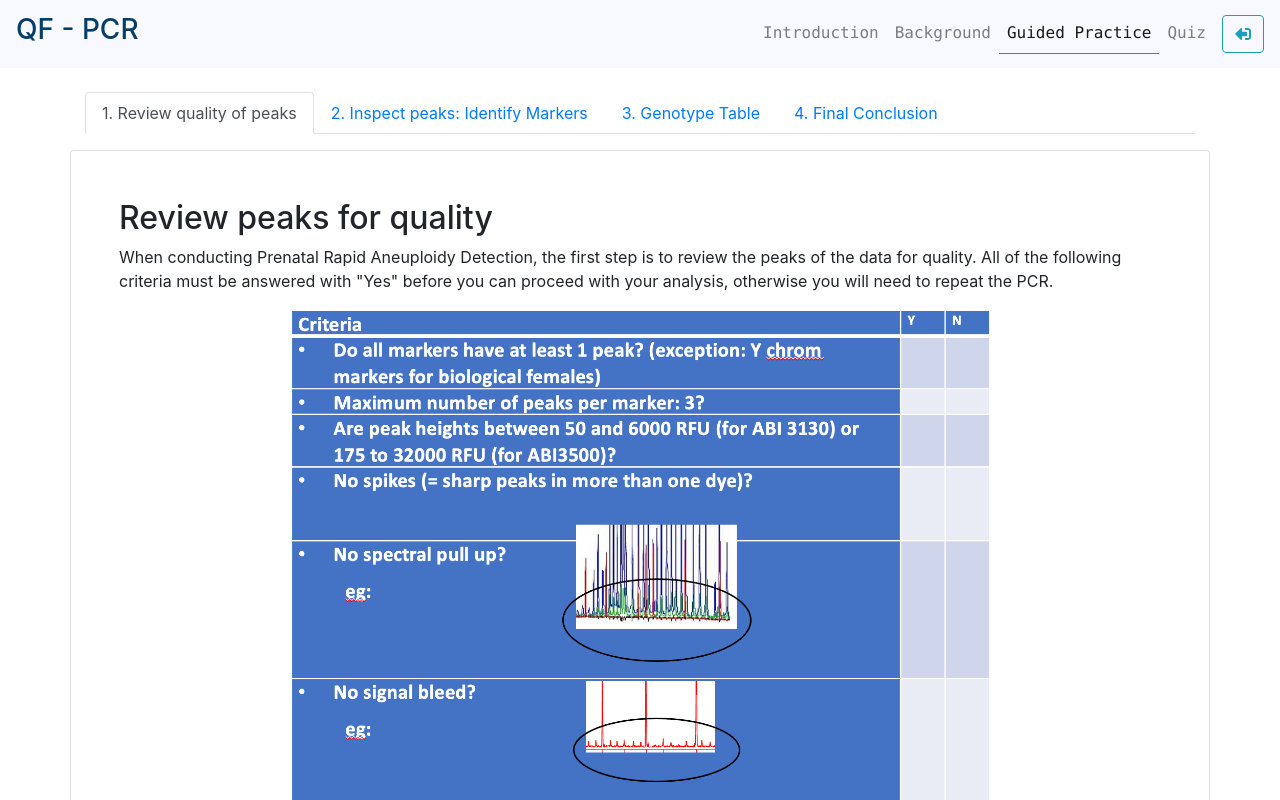
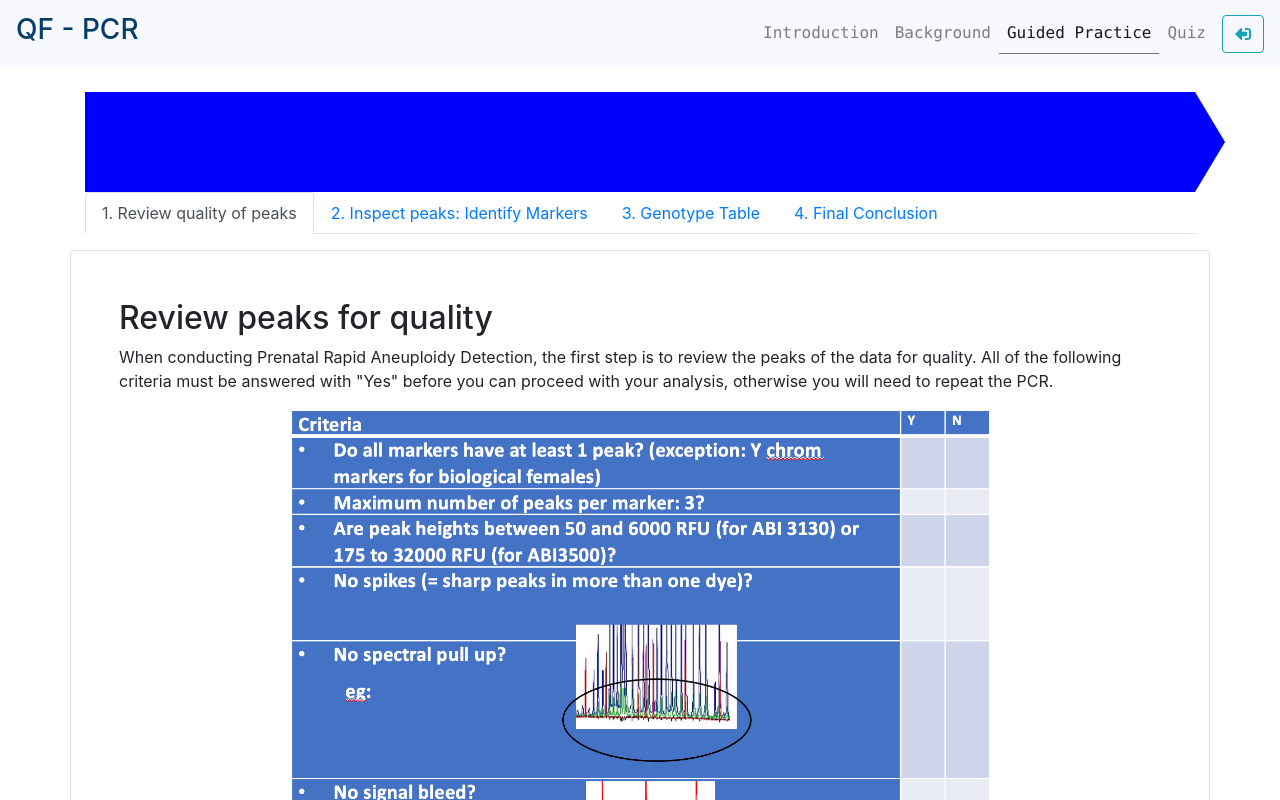
Before and after one commit to sswlei/qf-pcr, a React (Create React App) app: page /#/practice in a window 1280 px wide. Shown: the top 800 px of the page. Built offline with nearby package versions, Linux system fonts and the light colour scheme.

Commit message:
start new stepbar styling

```diff
--- /dev/null
+++ b/src/components/css/StepBar.css
@@ -0,0 +1,34 @@
+.step-arrows::before {
+    content: " ";
+    position: absolute;
+    display: block;
+    width: 0;
+    height: 0;
+    top: 50%;
+    left: 100%;
+    margin-top: -50px;
+    margin-left: 1px;
+    border-top: 50px solid transparent;
+    border-bottom: 50px solid transparent;
+    border-left: 30px solid #eee;
+    z-index: 1;
+}
+.step-arrows::after{
+    content: "";
+    position: absolute;
+    display: block;
+    width: 0;
+    height: 0;
+    top: 50%;
+    left: 100%;
+    margin-top: -50px;
+    border-top: 50px solid transparent;
+    border-bottom: 50px solid transparent;
+    border-left: 30px solid blue;
+    z-index: 2;
+}
+.step-arrows{
+    height: 100px;
+    background: blue;
+    position: relative;
+}
--- a/src/pages/GuidedPractice/GuidedPractice.js
+++ b/src/pages/GuidedPractice/GuidedPractice.js
@@ -4,6 +4,7 @@ import ReviewPeaks from '../../components/GuidedPractice/ReviewPeaks';
 import PrenatalRadDemo from "../../components/GuidedPractice/PrenatalRadDemo";
 import GenotypeTable from "../../components/GuidedPractice/GenotypeTable";
 import FinalConclusion from "../../components/GuidedPractice/FinalConclusion";
+import '../../components/css/StepBar.css';
 
 class GuidedPractice extends Component{
     constructor(){
@@ -26,6 +27,7 @@ class GuidedPractice extends Component{
     render(){
         return (
             <Container className="mt-4">
+                <div className="step-arrows"></div>
                 <Tabs onSelect={this.handleSelect} activeKey={this.state.currentTab} className="mb-3">
                     <Tab eventKey={0} title="1. Review quality of peaks">
                         <Row>
```
